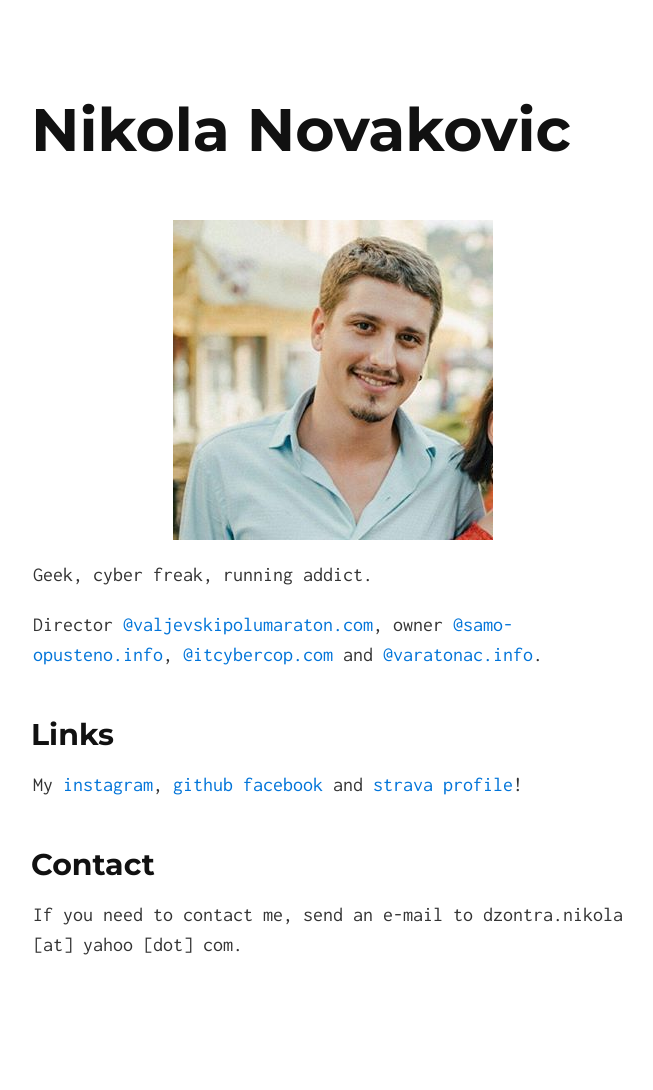
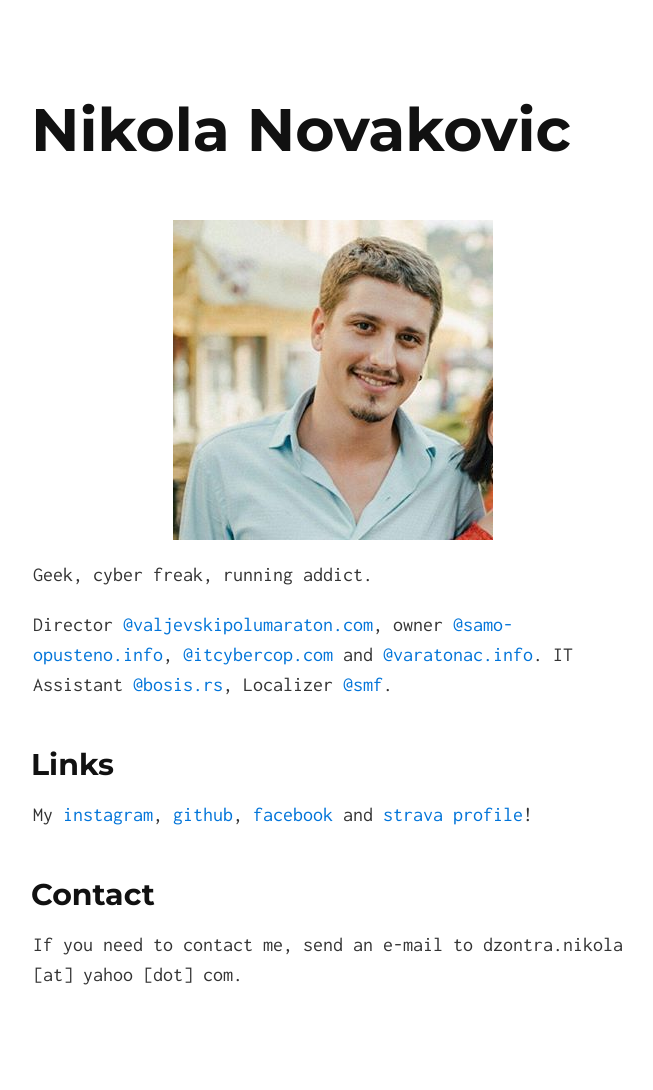
Before and after one commit to Dzonny/dzonny.github.io, a Jekyll site: the page built from index.html, in a window 1280 px wide. Shown: the whole page, without its empty margins (307-960 px from the left). Built offline with Jekyll 4.4.1, drawn with Linux system fonts in a browser that asks for light colours; before the commit the page ends 1060 px from its top, so only the background shows below that.

Commit message:
Update index.md

```diff
--- a/_includes/index.md
+++ b/_includes/index.md
@@ -3,10 +3,11 @@
 Geek, cyber freak, running addict.
 
 Director [@valjevskipolumaraton.com](http://valjevskipolumaraton.com/), owner [@samo-opusteno.info](http://samo-opusteno.info/), [@itcybercop.com](http://itcybercop.com/) and [@varatonac.info](http://varatonac.info).
+IT Assistant [@bosis.rs](https://bosis.rs), Localizer [@smf](http://simplemachines.org).
 
 ## Links
 
-My [instagram](https://www.instagram.com/dzontra), [github](https://github.com/Dzonny/) [facebook](https://sr-rs.facebook.com/dzontra.nikola) and [strava profile](https://www.strava.com/athletes/20977202)!
+My [instagram](https://www.instagram.com/dzontra), [github](https://github.com/Dzonny/), [facebook](https://sr-rs.facebook.com/dzontra.nikola) and [strava profile](https://www.strava.com/athletes/20977202)!
 
 
 ## Contact
```
